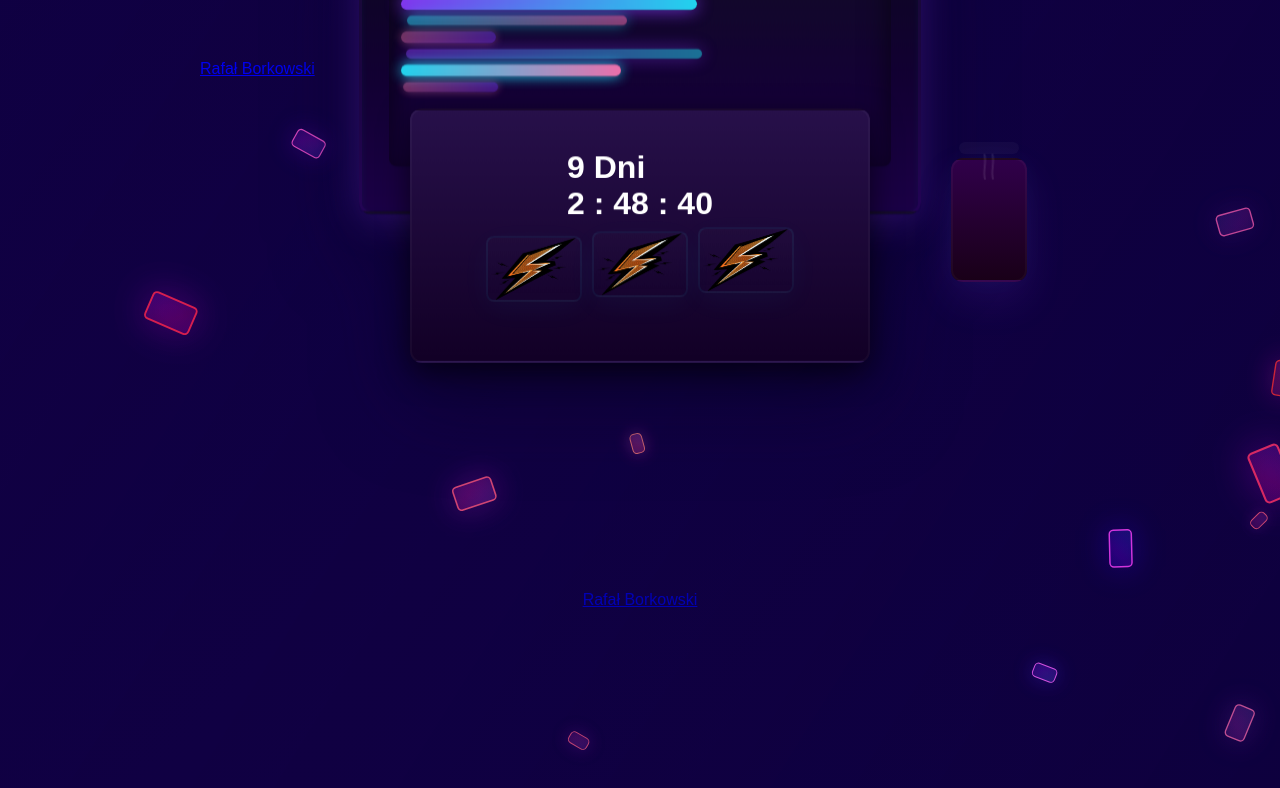
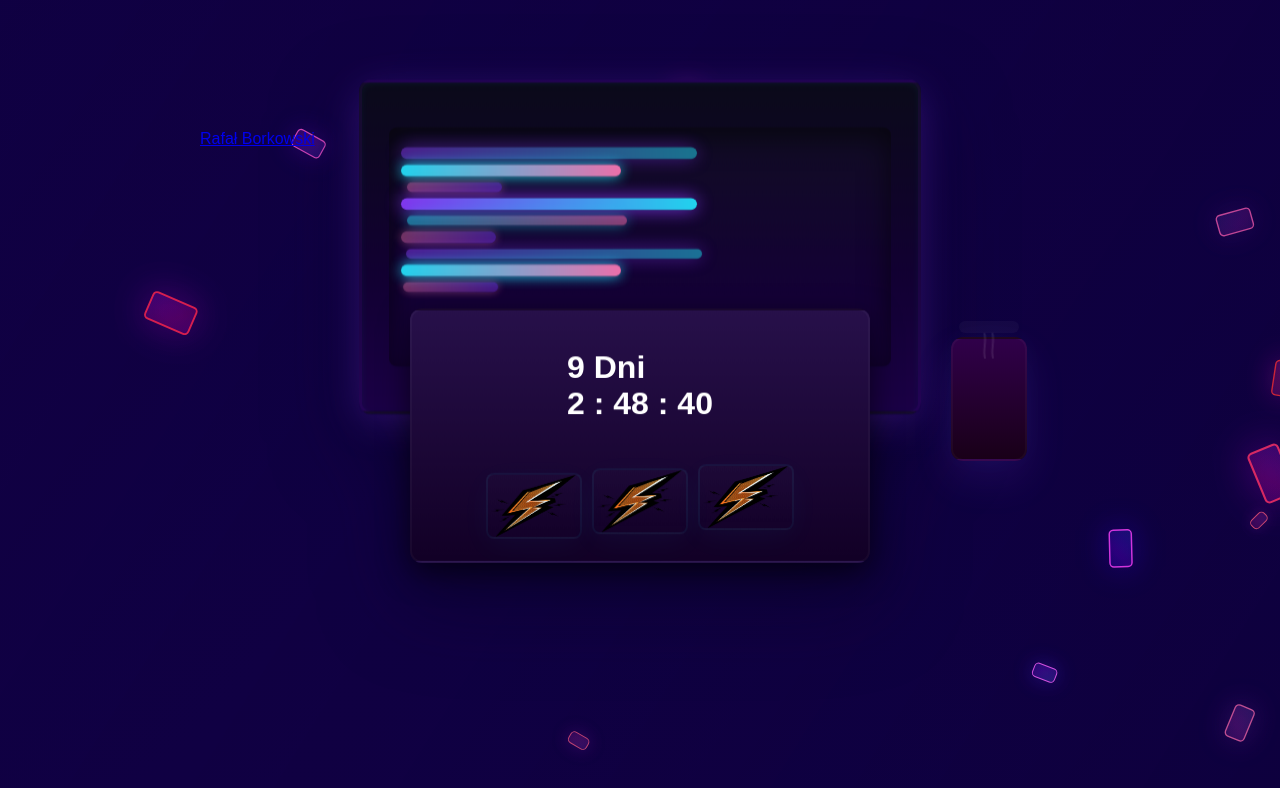
Before and after one commit to F8fully/rborkowski, a plain HTML site: page index.html in a window 1280 px wide. Drawn offline with Linux system fonts and the light colour scheme; animation ran at ten frames a second; a web font is replaced by a local one.

Commit message:
Update index.html

```diff
--- a/index.html
+++ b/index.html
@@ -151,9 +151,9 @@
 
     </div>
 
-    <div class="badge-base LI-profile-badge" data-locale="pl_PL" data-size="medium" data-theme="dark" data-type="VERTICAL" data-vanity="rborkowski-pw" data-version="v1"><a class="badge-base__link LI-simple-link" href="https://pl.linkedin.com/in/rborkowski-pw?trk=profile-badge">Rafał Borkowski</a></div>
+  </div>
 
-  </div>
+      <script src="https://platform.linkedin.com/badges/js/profile.js" async defer type="text/javascript"></script>
 
   <script>
     const canvas = document.querySelector('.bg-canvas');
@@ -290,7 +290,6 @@
     setInterval(updateCountdown, 1000);
 
   </script>
-    <script src="https://platform.linkedin.com/badges/js/profile.js" async defer type="text/javascript"></script>
 
 </body>
 </html>
```
